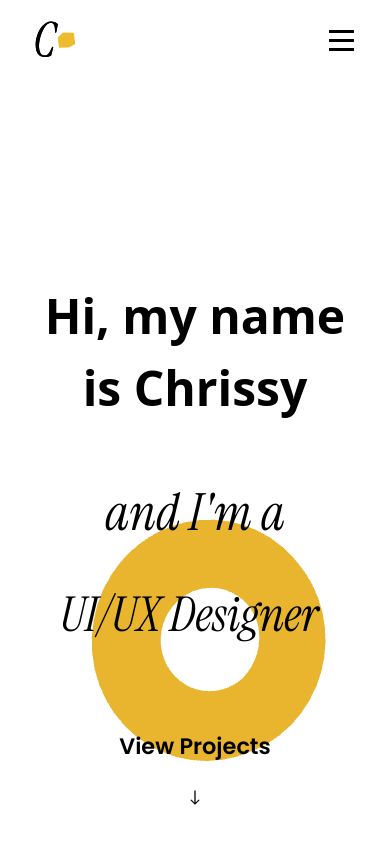
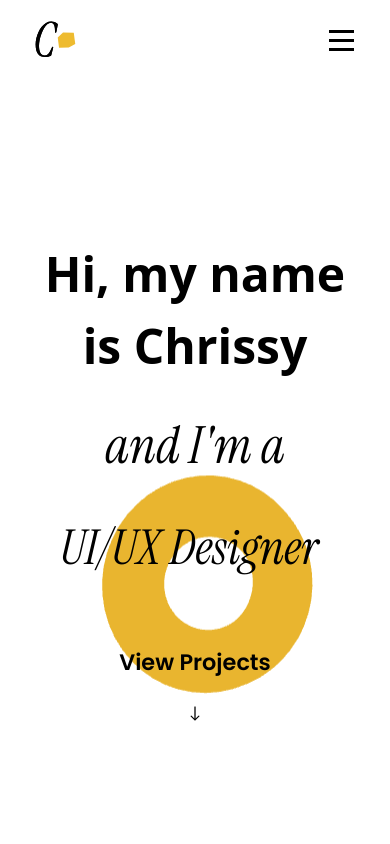
Before and after one commit to chrissye0/personal-website, a React (Vite) app: page / in a window 390 px wide. Shown: the top 844 px of the page. Built offline with nearby package versions, Linux system fonts and the light colour scheme.

Commit message:
oops one more

```diff
--- a/src/styles/Home.css
+++ b/src/styles/Home.css
@@ -162,7 +162,7 @@
     position: absolute;
     display: flex;
     flex-direction: column;
-    padding-top: 150px;
+    padding-top: 100px;
     gap: 0.5rem;
   }
 
@@ -177,4 +177,8 @@
   h1 {
     margin: 20px 0px;
   }
+
+  .header {
+    height: 90vh;
+  }
 }
```
